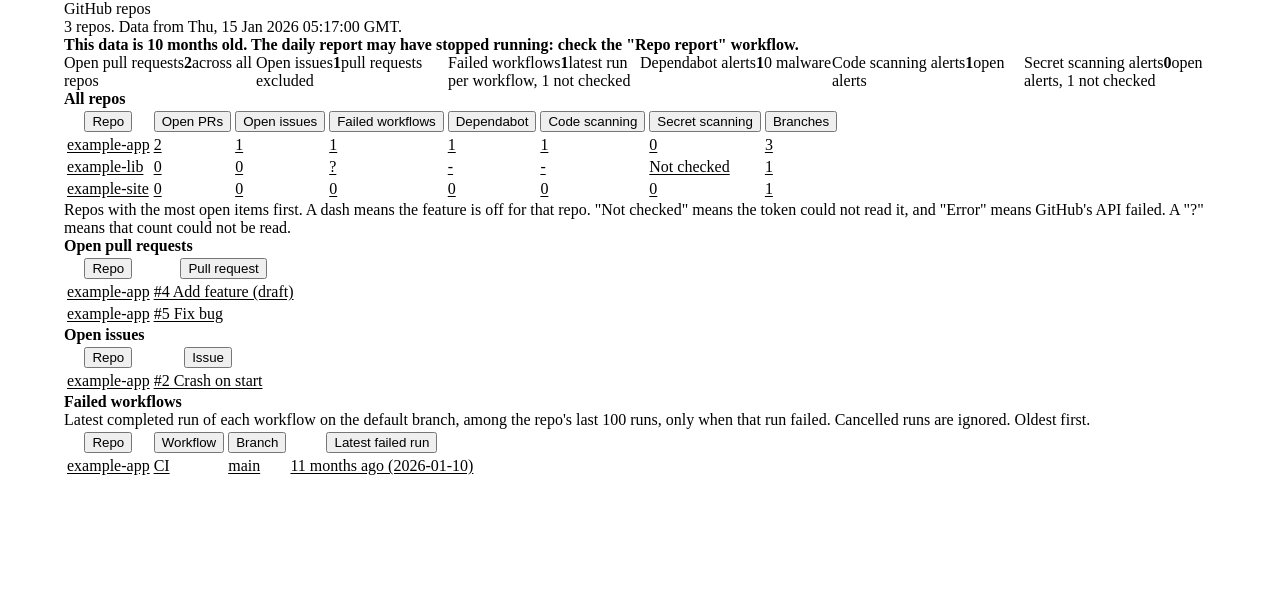
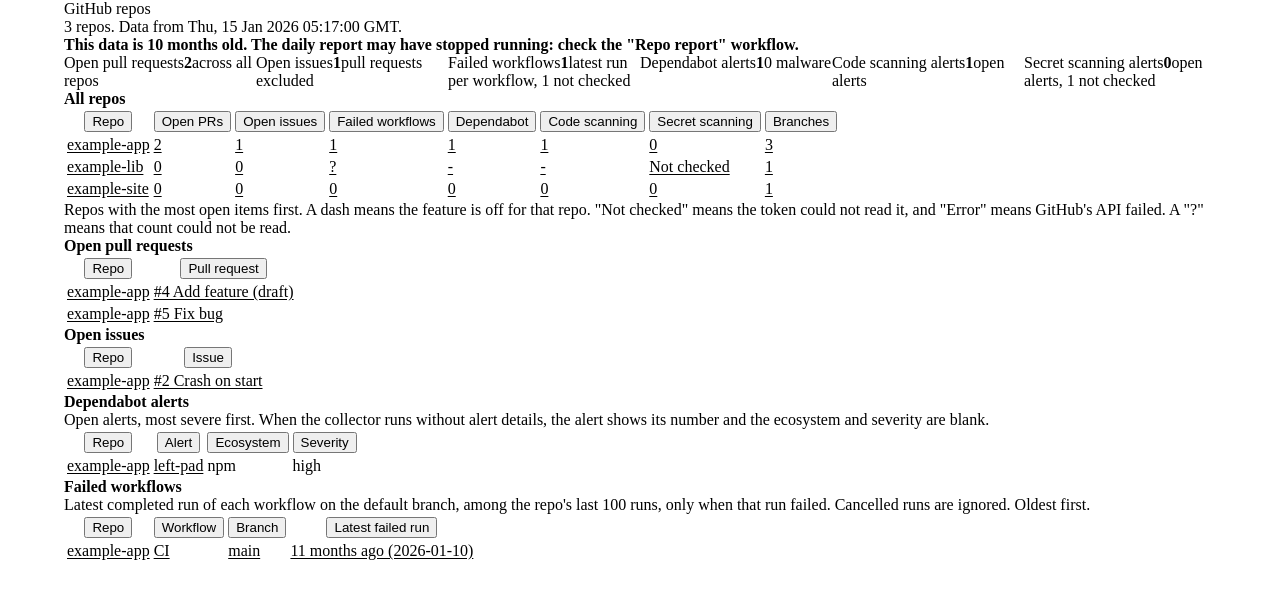
Before and after one commit to ravidorr/gh-report, a website with bundled scripts: page site/index.html in a window 1280 px wide. Built offline with nearby package versions, Linux system fonts and the light colour scheme; files whose address does not match are found by name.

Commit message:
Add Dependabot alerts table to the dashboard (#18)
* build(deps-dev): bump stylelint from 17.16.0 to 18.0.0

Bumps [stylelint](https://github.com/stylelint/stylelint) from 17.16.0 to 18.0.0.
- [Release notes](https://github.com/stylelint/stylelint/releases)
- [Changelog](https://github.com/stylelint/stylelint/blob/main/CHANGELOG.md)
- [Commits](https://github.com/stylelint/stylelint/compare/17.16.0...18.0.0)

---
updated-dependencies:
- dependency-name: stylelint
  dependency-version: 18.0.0
  dependency-type: direct:development
  update-type: version-update:semver-major
...

Signed-off-by: dependabot[bot] <support@github.com>

* build(deps-dev): bump stylelint-config-standard to 41.0.0

stylelint-config-standard 40 only accepts stylelint ^17 as a peer, so
npm ci failed with ERESOLVE once stylelint moved to 18. Version 41
targets stylelint ^18.

Bump the patch version and add a changelog entry, as required when
package.json changes.

* Add Dependabot alerts table to the dashboard

* Sync package-lock.json version to 0.4.0

* Address review: tag malware with details off, avoid false all-clear, extend tests

---------

Signed-off-by: dependabot[bot] <support@github.com>
Co-authored-by: dependabot[bot] <49699333+dependabot[bot]@users.noreply.github.com>

```diff
--- a/package.json
+++ b/package.json
@@ -1,6 +1,6 @@
 {
   "name": "gh-report",
-  "version": "0.3.1",
+  "version": "0.4.0",
   "private": true,
   "description": "Daily GitHub Action that publishes a static dashboard of branches, pull requests, issues, failed workflows and security alerts for your repositories.",
   "type": "module",
--- a/site/index.html
+++ b/site/index.html
@@ -30,6 +30,11 @@
           <h2 id="issues-title">Open issues</h2>
           <div class="box"><table class="data-table" id="issues"></table></div>
         </section>
+        <section class="card" aria-labelledby="dependabot-title">
+          <h2 id="dependabot-title">Dependabot alerts</h2>
+          <p class="note">Open alerts, most severe first. When the collector runs without alert details, the alert shows its number and the ecosystem and severity are blank.</p>
+          <div class="box"><table class="data-table" id="dependabot"></table></div>
+        </section>
         <section class="card" aria-labelledby="failed-title">
           <h2 id="failed-title">Failed workflows</h2>
           <p class="note">Latest completed run of each workflow on the default branch, among the repo's last 100 runs, only when that run failed. Cancelled runs are ignored. Oldest first.</p>
--- a/src/render.ts
+++ b/src/render.ts
@@ -130,6 +130,43 @@ function renderLists(doc: Document, repos: Repo[]): void {
   );
 }
 
+/** Most severe first; unknown or missing severities sort last. */
+const SEVERITY_RANK: Readonly<Record<string, number>> = { critical: 0, high: 1, medium: 2, low: 3 };
+
+function severityRank(severity: string | null | undefined): number {
+  return SEVERITY_RANK[severity ?? ''] ?? Object.keys(SEVERITY_RANK).length;
+}
+
+function renderDependabot(doc: Document, repos: Repo[]): void {
+  const alerts = repos
+    .flatMap((repo) => {
+      // `malware_alerts` survives ALERT_DETAILS=false (alerts are cut to number and url, so `classification` is gone).
+      const malwareNumbers = new Set(repo.dependabot.malware_alerts.map((a) => a.number));
+      return repo.dependabot.alerts.map((alert) => ({
+        alert,
+        repo,
+        malware: malwareNumbers.has(alert.number) || alert.classification === 'malware',
+      }));
+    })
+    .sort((a, b) => severityRank(a.alert.severity) - severityRank(b.alert.severity));
+  // An empty table must not read as an all-clear when some repos' alerts could not be read.
+  const unchecked = repos.filter((repo) => isNotChecked(repo.dependabot.status)).length;
+  renderTable(
+    doc,
+    'dependabot',
+    [['Repo'], ['Alert'], ['Ecosystem'], ['Severity', 'data-table-n']],
+    alerts.map(({ alert, repo, malware }): Cell[] => [
+      [repoLink(doc, repo)],
+      [[link(doc, alert.package ?? `#${String(alert.number)}`, alert.url), malware ? el(doc, 'span', { className: 'tag', textContent: 'malware' }) : '']],
+      [alert.ecosystem ?? ''],
+      [alert.severity ?? '', 'data-table-n', severityRank(alert.severity)],
+    ]),
+    unchecked
+      ? `No open Dependabot alerts found, but ${formatNumber(unchecked)} ${unchecked === 1 ? 'repo' : 'repos'} could not be checked.`
+      : 'No open Dependabot alerts.',
+  );
+}
+
 function renderFailed(doc: Document, repos: Repo[], now: number): void {
   const failed = repos
     .flatMap((repo) => repo.failed_workflows.map((f): FailedWorkflow & { repo: Repo } => ({ ...f, repo })))
@@ -174,6 +211,7 @@ export function renderDashboard(doc: Document, report: Report, now: number): voi
   renderTiles(doc, repos);
   renderRepos(doc, repos);
   renderLists(doc, repos);
+  renderDependabot(doc, repos);
   renderFailed(doc, repos, now);
   // Revealed only once everything is rendered, so nothing on the page shifts while data arrives.
   byId(doc, 'content').hidden = false;
```
Also changed, not shown: test/helpers.ts (+1 -0 lines), test/render.test.ts (+133 -0 lines), CHANGELOG.md, 1 other file.
